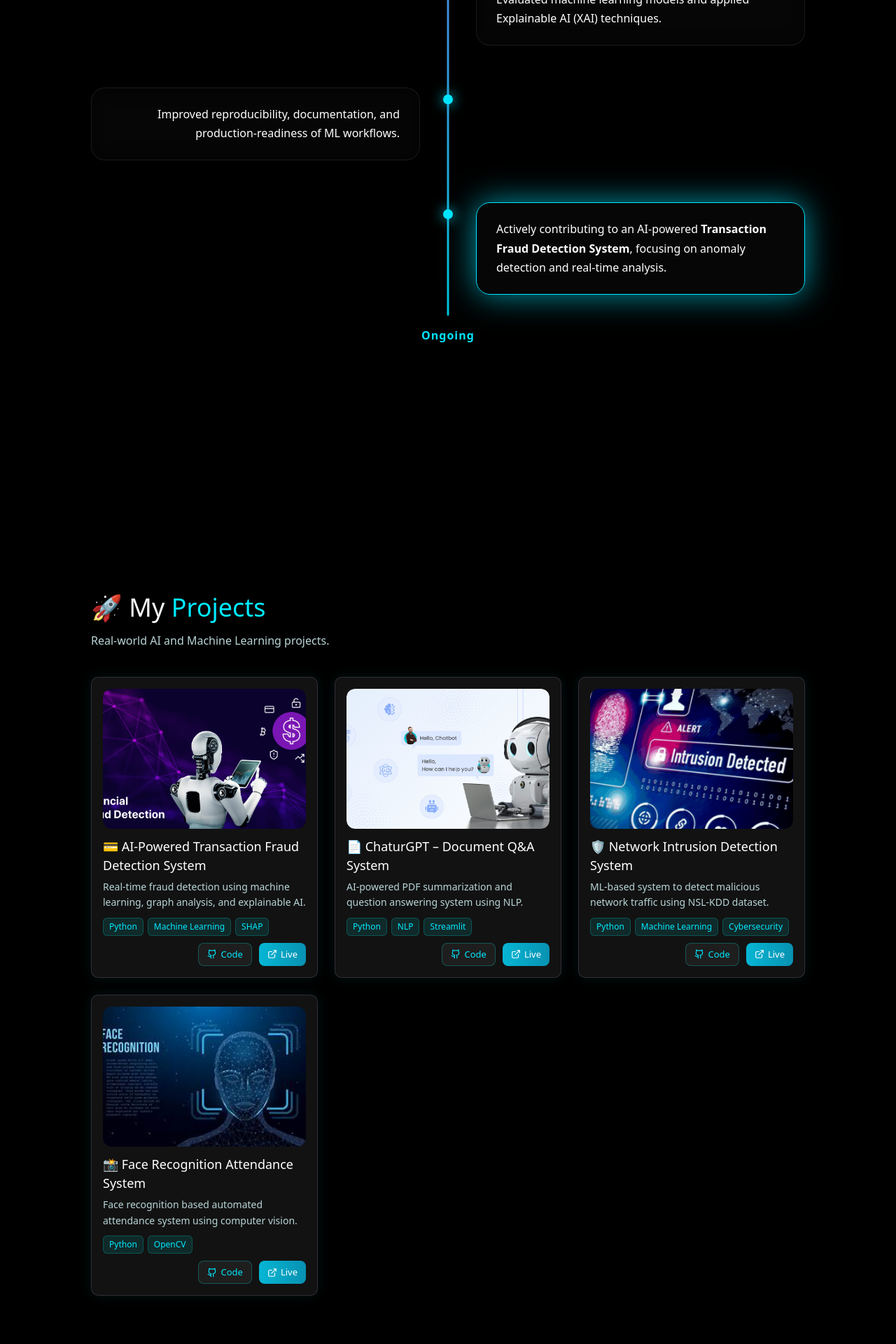
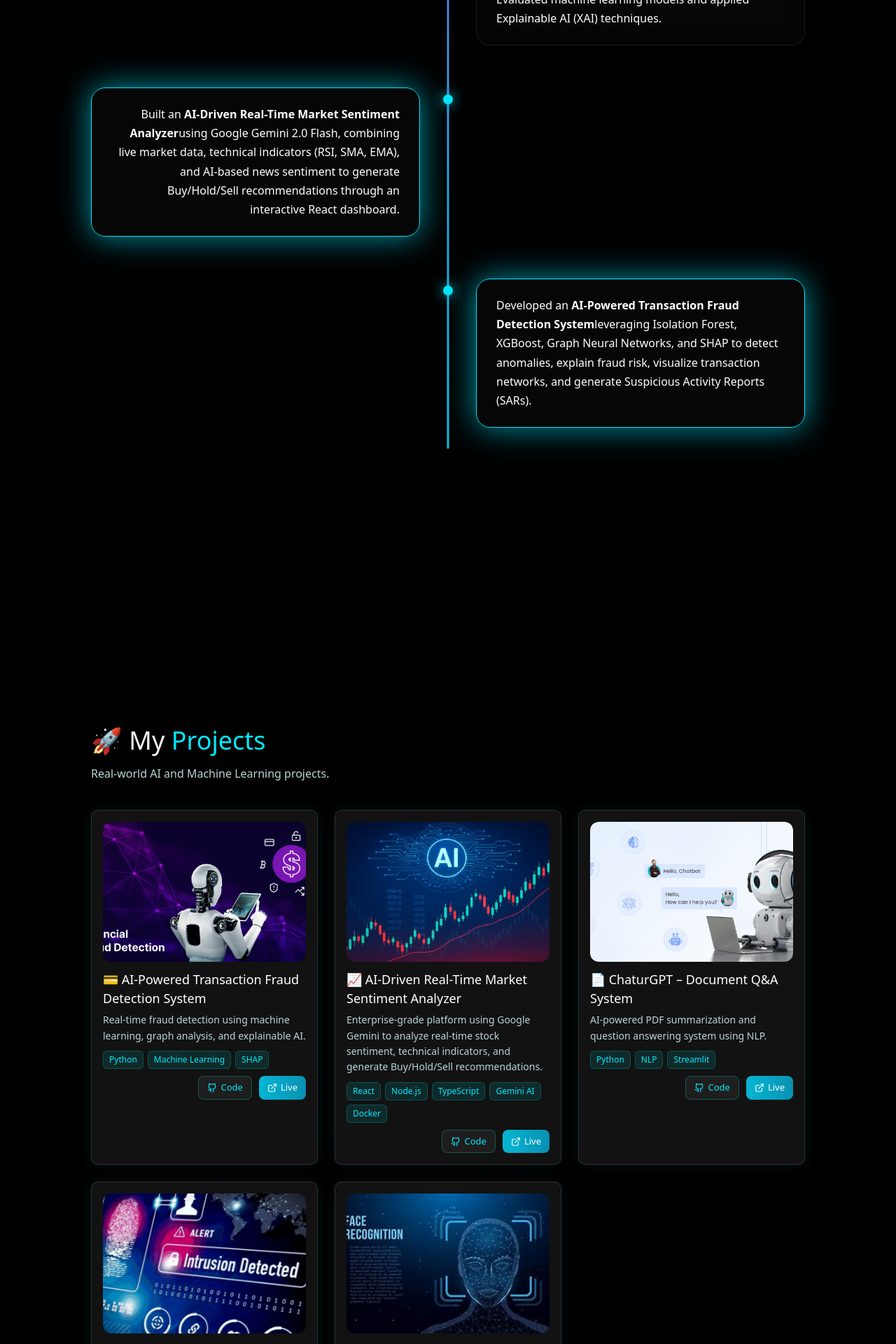
Before and after one commit to SaheelYadav/Saheel-Yadav-portfolio, a React (Vite) app: page / in a window 1280 px wide. Shown: the part 4920-6840 px from the top of the page at 70% size. Built offline with nearby package versions, Linux system fonts and the light colour scheme.

Commit message:
Update experience and add AI market sentiment project

```diff
--- a/src/components/Certificates.jsx
+++ b/src/components/Certificates.jsx
@@ -4,6 +4,12 @@ import "./Certificates.css";
 
 const CERTS = {
   tech: [
+    {
+      title: " Artificial Intelligence & Machine Learning - AICTE ",
+      org: "IBM - Skills Build",
+      date: "2025",
+      img: "/certs/ibm2.png",
+    },
     {
       title: "AI Developer - (Intern Summer of AI)",
       org: "ViswamAI",
--- a/src/components/Experience.tsx
+++ b/src/components/Experience.tsx
@@ -61,10 +61,9 @@ export function Experience() {
 
       {/* ================= AI INTERN ================= */}
       <div className="experience-block">
-
         <div className="experience-title-glass">
-          <h3>AI Developer Intern </h3>
-          <h3> Summer of AI (Swecha / ViswamAI)</h3>
+          <h3>AI Developer Intern</h3>
+          <h3>Summer of AI (Swecha / ViswamAI)</h3>
           <p>May 2025 – Jun 2025</p>
         </div>
 
@@ -113,10 +112,10 @@ export function Experience() {
 
       {/* ================= DATA ASSOCIATE ================= */}
       <div className="experience-block">
-
         <div className="experience-title-glass">
-          <h3>Data Associate L1 Intern </h3>          <h3>Infotact Solutions</h3>
-          <p>Nov 2025 – Jan 2026</p>
+          <h3>Data Associate L1 Intern</h3>
+          <h3>Infotact Solutions</h3>
+          <p>Nov 2025 – Feb 2026</p>
         </div>
 
         <div className="timeline-container">
@@ -144,25 +143,28 @@ export function Experience() {
             </div>
           </div>
 
+          {/* ===== Project 1 ===== */}
           <div className="timeline-item left">
             <Dot i={6} />
-            <div className={`experience-card ${activeIndex === 6 ? "active" : ""}`}>
-              Improved reproducibility, documentation, and production-readiness
-              of ML workflows.
+            <div className={`experience-card highlight ${activeIndex === 6 ? "active" : ""}`}>
+              Built an <strong>AI-Driven Real-Time Market Sentiment Analyzer</strong>
+              using Google Gemini 2.0 Flash, combining live market data, technical
+              indicators (RSI, SMA, EMA), and AI-based news sentiment to generate
+              Buy/Hold/Sell recommendations through an interactive React dashboard.
             </div>
           </div>
 
-          {/* ✅ 4th CARD (RESTORED + FINAL) */}
+          {/* ===== Project 2 ===== */}
           <div className="timeline-item right">
             <Dot i={7} />
             <div className={`experience-card highlight ${activeIndex === 7 ? "active" : ""}`}>
-              Actively contributing to an AI-powered{" "}
-              <strong>Transaction Fraud Detection System</strong>, focusing on
-              anomaly detection and real-time analysis.
+              Developed an <strong>AI-Powered Transaction Fraud Detection System</strong>
+              leveraging Isolation Forest, XGBoost, Graph Neural Networks, and SHAP
+              to detect anomalies, explain fraud risk, visualize transaction
+              networks, and generate Suspicious Activity Reports (SARs).
             </div>
           </div>
 
-          <div className="timeline-ongoing">Ongoing</div>
         </div>
       </div>
 
--- a/src/components/Projects.jsx
+++ b/src/components/Projects.jsx
@@ -9,15 +9,22 @@ const PROJECTS = [
     desc: "Real-time fraud detection using machine learning, graph analysis, and explainable AI.",
     ss: "/fraud-detection.jpg",
     tech: ["Python", "Machine Learning", "SHAP"],
-    /*live: "#",*/
     code: "https://github.com/SaheelYadav/AI-Powered-Transaction-Fraud-Detection-System",
   },
+
+  {
+    title: "📈 AI-Driven Real-Time Market Sentiment Analyzer",
+    desc: "Enterprise-grade platform using Google Gemini to analyze real-time stock sentiment, technical indicators, and generate Buy/Hold/Sell recommendations.",
+    ss: "/market-sentiment.jpg",
+    tech: ["React", "Node.js", "TypeScript", "Gemini AI", "Docker"],
+    code: "https://github.com/SaheelYadav/ai-market-sentinel",
+  },
+
   {
     title: "📄 ChaturGPT – Document Q&A System",
     desc: "AI-powered PDF summarization and question answering system using NLP.",
     ss: "/ChaturGpt.jpg",
     tech: ["Python", "NLP", "Streamlit"],
-    /*live: "#",*/
     code: "https://github.com/SaheelYadav/ChaturGPT-Multilingual-Document-Q-A-App",
   },
   {
@@ -25,7 +32,6 @@ const PROJECTS = [
     desc: "ML-based system to detect malicious network traffic using NSL-KDD dataset.",
     ss: "/Nids.jpg",
     tech: ["Python", "Machine Learning", "Cybersecurity"],
-    /*live: "#",*/
     code: "https://github.com/SaheelYadav/AI-ML-Based-Network-Intrusion-Detection-System",
   },
   {
@@ -33,7 +39,6 @@ const PROJECTS = [
     desc: "Face recognition based automated attendance system using computer vision.",
     ss: "/facerecognition.jpg",
     tech: ["Python", "OpenCV"],
-    /*live: "#",*/
     code: "https://github.com/SaheelYadav/Face-Recognition",
   },
 ];
--- a/src/components/Resume.tsx
+++ b/src/components/Resume.tsx
@@ -144,6 +144,7 @@ export function Resume() {
               "- Network Intrusion Detection System (NSL-KDD)",
               "- Face Recognition Based Attendance System",
               "- Smart Cart Predictor (Amazon Hackathon)",
+              "- AI-Powered Real-Time Market Sentiment Analyzer",
             ].map((project, i) => (
               <motion.li key={i}>{project}</motion.li>
             ))}
```
Also changed, not shown: public/certs/ibm2.png (added), public/market-sentiment.jpg (added).
